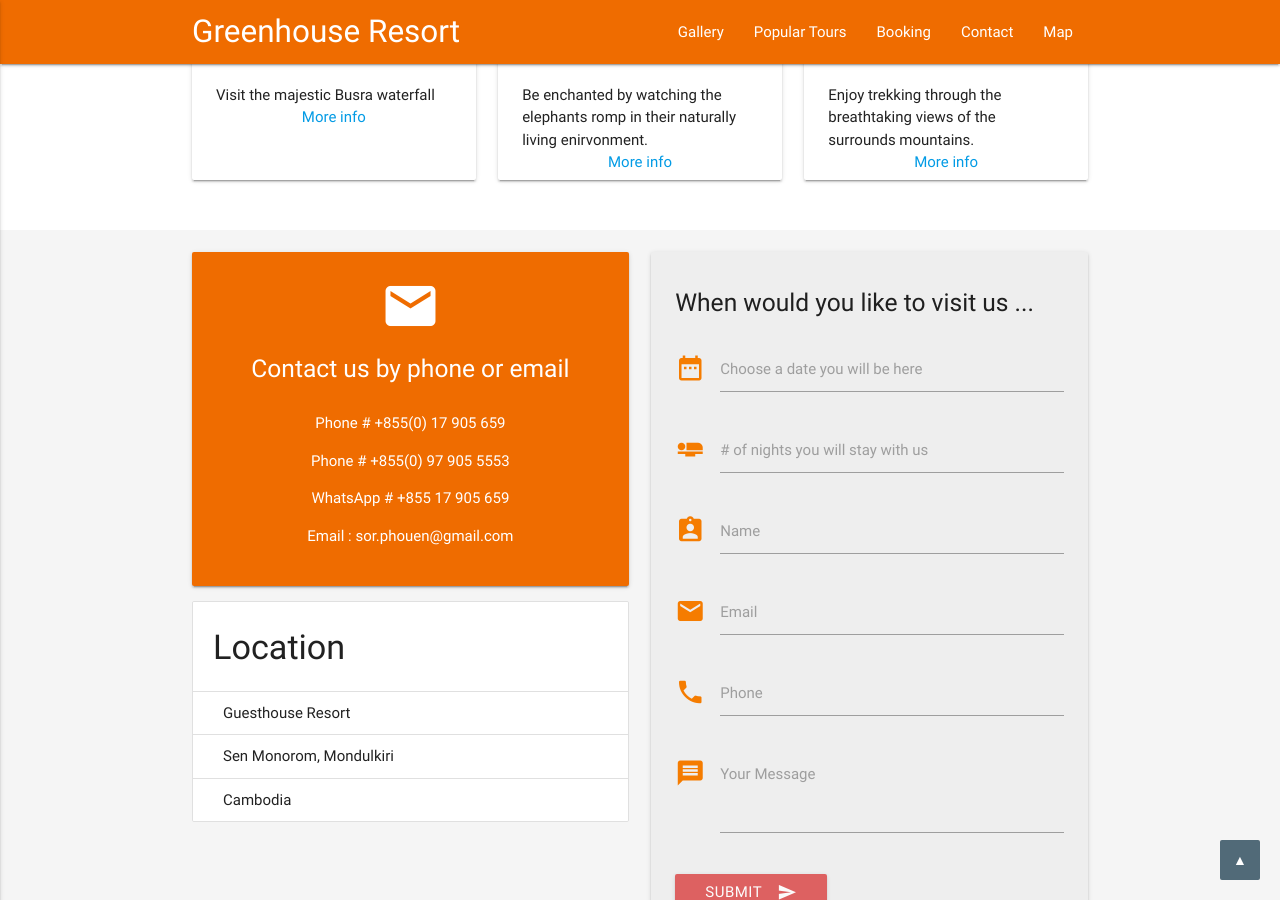
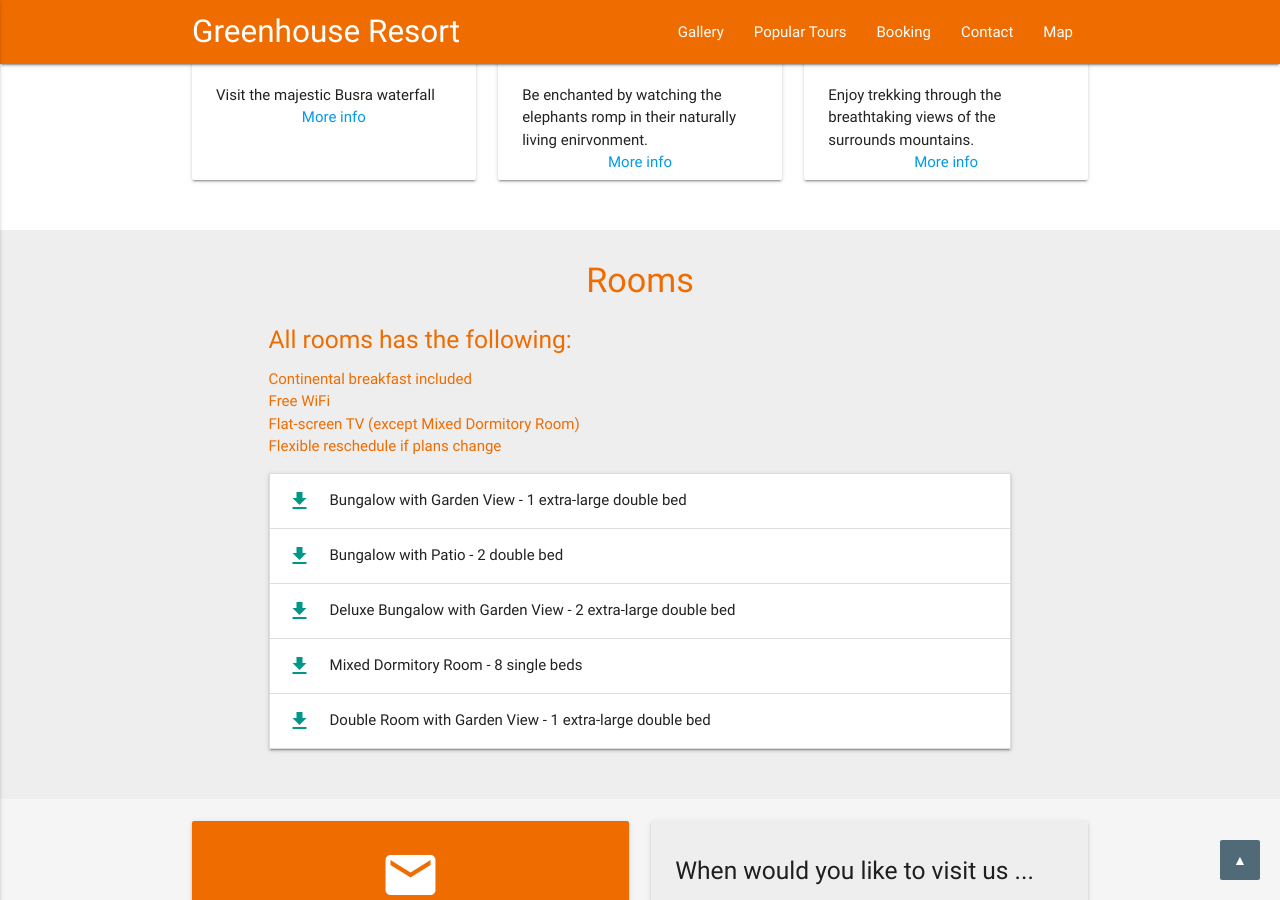
Before and after one commit to yong-lim/greenhouse-retreat, a Jekyll site: the page built from index.md, in a window 1280 px wide and 900 px high, scrolled down 1661 px. Built offline with Jekyll 4.4.1, drawn with Linux system fonts in a browser that asks for light colours; nearby versions of some CDN libraries.

Commit message:
Add rooms descriptions

```diff
--- /dev/null
+++ b/_data/rooms.yml
@@ -0,0 +1,90 @@
+- title: "Bungalow with Garden View - 1 extra-large double bed"
+  details: |
+    **1 extra-large double bed**
+
+    Free toiletries, Bathrobe, Additional bathroom, Toilet, Fireplace, Bath or shower,
+    Hardwood or parquet floors, Towels, Linen, Cleaning products, Desk
+    Seating Area, Private entrance, TV, Slippers, Refrigerator, Mosquito net,
+    Satellite channels, Hairdryer, Fan Extra long beds (> 2 metres),
+    Towels/sheets (extra fee), Electric kettle, Outdoor furniture, Cable channels,
+    Wardrobe or closet, Dining area, Dining table, Upper floors accessible by stairs only,
+    Clothes rack, Drying rack for clothing, Toilet paper, Books, DVDs, or music for children
+
+    **_$40 per night_**
+  icon: file_download
+  bed : 1 extra-large double bed
+  block: "blockquote-warning"
+
+- title: "Bungalow with Patio - 2 double bed"
+  details: |
+    **2 double bed**
+
+    Free toiletries, Bathrobe, Additional bathroom, Toilet, Fireplace, Bath or shower,
+    Hardwood or parquet floors, Towels, Linen, Cleaning products, Desk
+    Seating Area, Private entrance, TV, Slippers, Refrigerator, Mosquito net,
+    Satellite channels, Hairdryer, Fan Extra long beds (> 2 metres),
+    Towels/sheets (extra fee), Electric kettle, Outdoor furniture, Cable channels,
+    Wardrobe or closet, Dining area, Dining table, Upper floors accessible by stairs only,
+    Clothes rack, Drying rack for clothing, Toilet paper, Books, DVDs, or music for children
+
+    **_$44 per night_**
+  icon: file_download
+  bed : 2 double bed
+  block: "blockquote-warning"
+
+- title: "Deluxe Bungalow with Garden View - 2 extra-large double bed"
+  details: |
+    **2 extra-large double bed**
+
+    Free toiletries, Bathrobe, Additional bathroom, Toilet, Fireplace, Bath or shower,
+    Hardwood or parquet floors, Towels, Linen, Cleaning products, Desk
+    Seating Area, Private entrance, TV, Slippers, Refrigerator, Mosquito net,
+    Satellite channels, Hairdryer, Fan Extra long beds (> 2 metres),
+    Towels/sheets (extra fee), Electric kettle, Outdoor furniture, Cable channels,
+    Wardrobe or closet, Dining area, Dining table, Upper floors accessible by stairs only,
+    Clothes rack, Drying rack for clothing, Toilet paper, Books, DVDs, or music for children
+
+    **_$50 per night_**
+  cost: $35 per person
+  icon: file_download
+  bed : 2 extra-large double bed
+  block: "blockquote-warning"
+
+- title: "Mixed Dormitory Room - 8 single beds"
+  details: |
+    **8 single bed**
+
+    Free toiletries, Bathrobe, Additional bathroom, Toilet, Fireplace, Bath or shower,
+    Hardwood or parquet floors, Towels, Linen, Cleaning products, Desk
+    Seating Area, Private entrance, TV, Slippers, Refrigerator, Mosquito net,
+    Satellite channels, Hairdryer, Fan Extra long beds (> 2 metres),
+    Towels/sheets (extra fee), Electric kettle, Outdoor furniture, Cable channels,
+    Wardrobe or closet, Dining area, Dining table, Upper floors accessible by stairs only,
+    Clothes rack, Drying rack for clothing, Toilet paper, Books, DVDs, or music for children
+
+    **_$135 per night_**
+  cost: $135 per person
+  icon: file_download
+  bed : 8 single beds
+  block: "blockquote-warning"
+
+- title: "Double Room with Garden View - 1 extra-large double bed"
+  details: |
+    **1 extra-large double bed**
+
+    Free toiletries, Bathrobe, Additional bathroom, Toilet, Fireplace, Bath or shower,
+    Hardwood or parquet floors, Towels, Linen, Cleaning products, Desk
+    Seating Area, Private entrance, TV, Slippers, Refrigerator, Mosquito net,
+    Satellite channels, Hairdryer, Fan Extra long beds (> 2 metres),
+    Towels/sheets (extra fee), Electric kettle, Outdoor furniture, Cable channels,
+    Wardrobe or closet, Dining area, Dining table, Upper floors accessible by stairs only,
+    Clothes rack, Drying rack for clothing, Toilet paper, Books, DVDs, or music for children
+
+    **_$27 per night_**
+  cost: $35 per person
+  icon: file_download
+  bed : 1 extra-large double bed
+  block: "blockquote-warning"
+
+# ![](assets/img/1day/1.jpg){: class="responsive-img"}
+# ![](assets/img/1day/6.jpg){: class="responsive-img"}
--- /dev/null
+++ b/_includes/rooms.html
@@ -0,0 +1,29 @@
+<!-- Section: rooms -->
+<section class="section grey lighten-3 scrollspy" id="rooms">
+  <div class="container">
+    <div class="row">
+      <h4 class="center"><span class="orange-text text-darken-3">Rooms</span></h4>
+      <div class="col s10 offset-s1">
+        <h5><span class="orange-text text-darken-3">All rooms has the following:</span></h5>
+        <ul class="orange-text text-darken-3">
+          <li>Continental breakfast included </li>
+          <li>Free WiFi</li>
+          <li>Flat-screen TV (except Mixed Dormitory Room)</li>
+          <li>Flexible reschedule if plans change</li>
+        </ul>
+
+        <ul class="collapsible" data-collapsible="expandable">
+          {% for room in site.data.rooms %}
+          <li>
+            <div class="collapsible-header">
+              <i class="material-icons teal-text">{{ room.icon }}</i>{{ room.title }}</div>
+            <div class="collapsible-body">
+              <blockquote >{{ room.details | markdownify }}</blockquote>
+            </div>
+          </li>
+          {% endfor %}
+        </ul>
+      </div>
+    </div>
+  </div>
+</section>
--- a/_layouts/default.html
+++ b/_layouts/default.html
@@ -9,6 +9,7 @@
     {%- include slider.html -%}
     {%- include gallery.html -%}
     {%- include popular.html -%}
+    {%- include rooms.html -%}
     {%- include contact.html -%}
     {%- include booking.html -%}
     {%- include map.html -%}
```
